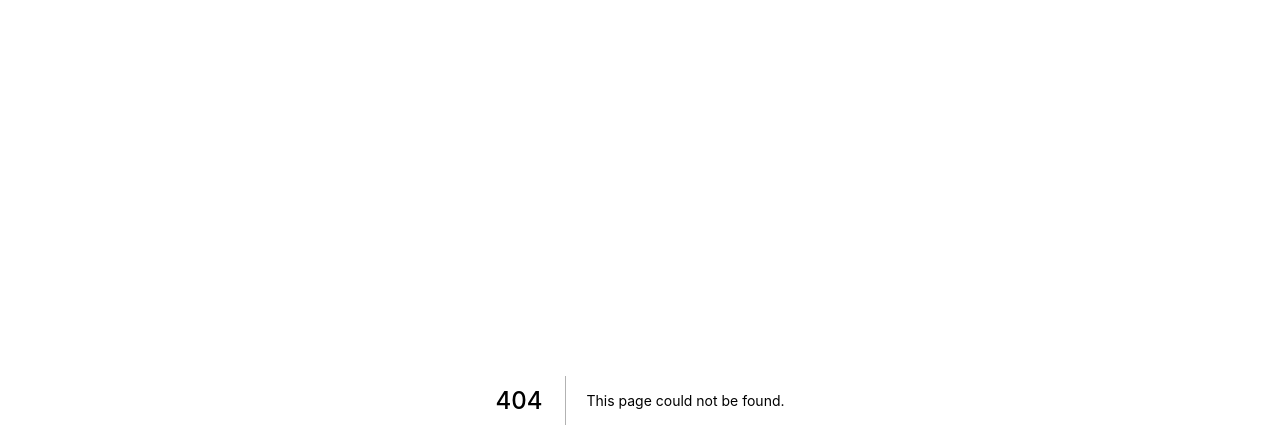
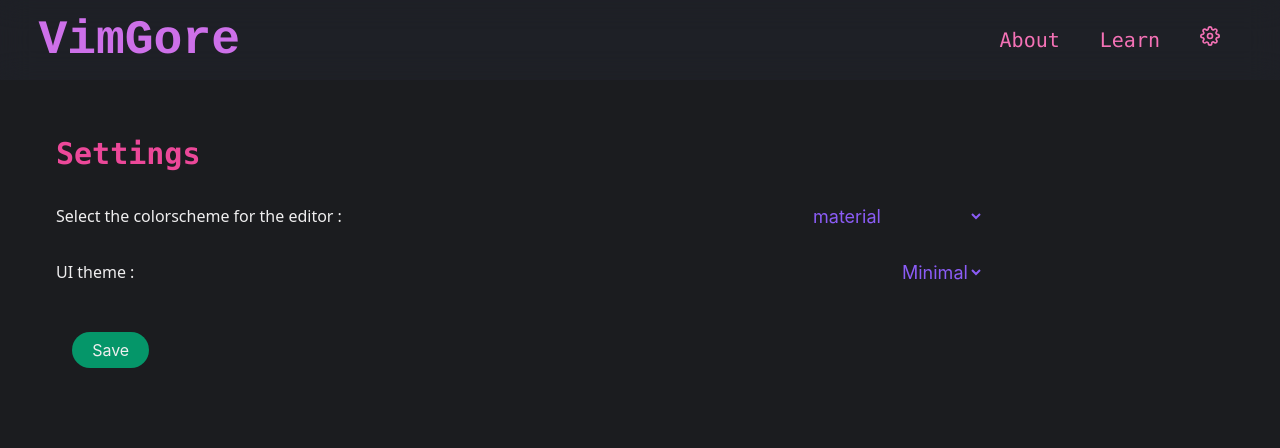
Before and after one commit to ps173/VimGore, a Next.js app in the folder client/: page /settings in a window 1280 px wide. Before the commit this address had no page. Shown: the top 448 px of the page. Built offline with nearby package versions, Linux system fonts and the light colour scheme.

Commit message:
Added settings page and other components

```diff
--- a/client/components/editor.jsx
+++ b/client/components/editor.jsx
@@ -3,6 +3,7 @@ import { UnControlled as CodeMirror } from "react-codemirror2";
 import "codemirror/lib/codemirror.css";
 import "codemirror/theme/hopscotch.css";
 import "codemirror/theme/material.css";
+import "codemirror/theme/gruvbox-dark.css";
 import "codemirror/theme/material-palenight.css";
 // ignore-eslint
 import "codemirror/keymap/vim";
--- a/client/components/infoarea.jsx
+++ b/client/components/infoarea.jsx
@@ -18,8 +18,14 @@ Info.FlexContainer = ({ children }) => {
   );
 };
 
+Info.MonoTitle = ({ children }) => {
+  return (
+    <h1 className="font-bold font-mono text-3xl text-pink-500">{children}</h1>
+  );
+};
+
 Info.Title = ({ children }) => {
-  return <h1 className="font-bold font-sans text-xl">{children}</h1>;
+  return <h1 className="font-bold font-sans text-3xl">{children}</h1>;
 };
 
 Info.Text = ({ children }) => {
--- /dev/null
+++ b/client/components/settingComponents.jsx
@@ -0,0 +1,44 @@
+const settingsComponents = ({ children }) => {
+  return <div>{children}</div>;
+};
+
+settingsComponents.Container = ({ children }) => {
+  return <div className="m-10 p-4 w-9/12">{children}</div>;
+};
+
+settingsComponents.FlexContainer = ({ children }) => {
+  return <div className="flex flex-row my-8">{children}</div>;
+};
+
+// FIXME: dunno if this clean or not but maybe hard to read so
+settingsComponents.Select = ({ array, selected, restprops }) => {
+  return (
+    <select
+      {...restprops}
+      className="select-auto text-purple-500 text-lg bg-transparent"
+      name="Selection"
+      id={"select-" + Math.random() * 100}
+    >
+      {array.map((value) => (
+        <option id="value" key={value}>
+          {value}
+        </option>
+      ))}
+    </select>
+  );
+};
+
+settingsComponents.SaveButton = ({ restprops }) => {
+  return (
+    <div>
+      <button
+        className="bg-green-600 m-4 rounded-full h-9 w-1/12 hover:bg-green-800"
+        {...restprops}
+      >
+        Save
+      </button>
+    </div>
+  );
+};
+
+export default settingsComponents;
--- a/client/containers/GameContainer.jsx
+++ b/client/containers/GameContainer.jsx
@@ -8,7 +8,6 @@ const GameArea = () => {
   const [code, setCode] = useState(`console.log("somethinghere")`);
   const [keystrokes, setKeystrokes] = useState(0);
 
-  // TODO: Make layout column for the whole game area
   return (
     <>
       <GameAreaInfo.Grid>
--- /dev/null
+++ b/client/containers/SettingsContainer.jsx
@@ -0,0 +1,39 @@
+import settingsComponents from "../components/settingComponents";
+import Info from "../components/infoarea";
+
+const SettingsContainer = () => {
+  const colorthemearray = [
+    "material",
+    "material-palenight",
+    "hopscotch",
+    "gruvbox-dark",
+  ];
+
+  const uioptions = ["Minimal", "Normal", "Info"];
+
+  return (
+    <div>
+      <settingsComponents.Container>
+        <Info.MonoTitle>Settings </Info.MonoTitle>
+        <settingsComponents.FlexContainer>
+          <Info.Text>Select the colorscheme for the editor : </Info.Text>
+          <settingsComponents.Select
+            array={colorthemearray}
+            selected={colorthemearray[1]}
+          />
+        </settingsComponents.FlexContainer>
+        <settingsComponents.FlexContainer>
+          <Info.Text>UI theme : </Info.Text>
+          <settingsComponents.Select
+            array={uioptions}
+            selected={colorthemearray[1]}
+          />
+        </settingsComponents.FlexContainer>
+
+        <settingsComponents.SaveButton />
+      </settingsComponents.Container>
+    </div>
+  );
+};
+
+export default SettingsContainer;
--- /dev/null
+++ b/client/pages/settings.js
@@ -0,0 +1,13 @@
+import SettingsContainer from "../containers/SettingsContainer";
+import Navbar from "../components/navbar";
+
+const settings = () => {
+  return (
+    <div>
+      <Navbar />
+      <SettingsContainer />
+    </div>
+  );
+};
+
+export default settings;
--- a/client/styles/globals.css
+++ b/client/styles/globals.css
@@ -12,6 +12,7 @@ body {
   box-sizing: border-box;
   overflow-x: hidden;
   background-color: #1b1c1f;
+  color: #efeeef;
 }
 
 a {
```
Also changed, not shown: 2 other files (tests, documents, lock files or other folders).
